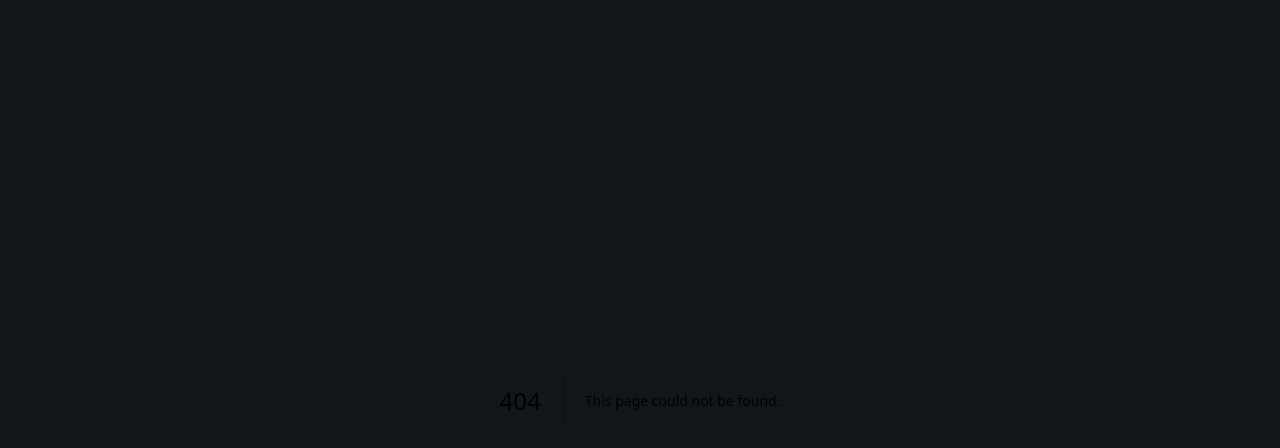
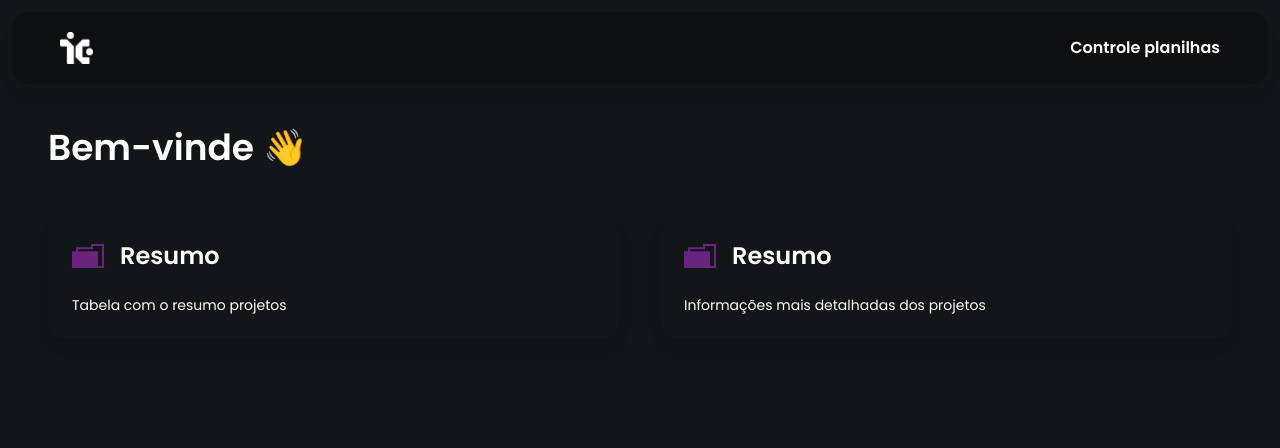
Before and after one commit to xwilsonneto/icflow, a Next.js app: page /dashboard in a window 1280 px wide. Before the commit this address had no page. Shown: the top 448 px of the page. Built offline with nearby package versions, Linux system fonts and the light colour scheme.

Commit message:
Middleware da porraaa

```diff
--- /dev/null
+++ b/app/dashboard/layout.tsx
@@ -0,0 +1,19 @@
+import { ReactNode } from "react";
+import Header from "@/components/Header"; // Ajuste o caminho conforme necessário
+import { ThemeProvider } from "@/components/theme-provider";
+import { cn } from "@/lib/utils";
+
+export default function DashboardLayout({
+  children,
+}: {
+  children: ReactNode;
+}) {
+  return (
+    <div className='mx-auto flex max-w-7xl flex-col space-y-14'>
+      <Header />
+      <main className={cn('min-h-screen bg-dark-300 font-sans antialiased')}>
+        {children}
+      </main>
+    </div>
+  );
+}
--- /dev/null
+++ b/app/dashboard/page.tsx
@@ -0,0 +1,31 @@
+'use client'
+
+import CardMenu from '@/components/CardMenu'
+import React from 'react'
+
+const page = () => {
+  return (
+    <main className='admin-main'>
+        <section className='w-full space-y-4'>
+          <div className='flex justify-between'>
+            <h1 className='header'>Bem-vinde 👋</h1>
+          </div>
+        </section>
+        <section className='admin-stat'>
+            <CardMenu
+                label="Tabela com o resumo projetos"
+                menuItem="Resumo"
+                icon="/icons/project.svg"
+            />
+            <CardMenu
+                label="Informações mais detalhadas dos projetos"
+                menuItem="Resumo"
+                icon="/icons/project.svg"
+            />
+        </section>
+
+    </main>
+  )
+}
+
+export default page
--- /dev/null
+++ b/app/dashboard/resume/page.tsx
@@ -0,0 +1,38 @@
+// app/page.tsx
+import { DataTable } from '@/components/table/DataTable';
+import { columns } from '@/components/table/columns';
+import { getData } from '@/lib/mongodb';
+
+// Exporta a configuração dinâmica
+export const dynamic = 'force-dynamic'; // Adiciona essa linha para garantir que a página seja renderizada dinamicamente
+
+const Admin = async () => {
+  const data = await getData(); // Carrega os dados do servidor
+
+  const lastUpdatedDate = data.reduce((latest, current) => {
+    const lastUpdated = current.lastUpdated as string | undefined;
+
+    if (lastUpdated) {
+      return !latest || lastUpdated > latest ? lastUpdated : latest;
+    }
+    return latest;
+  }, undefined as string | undefined);
+
+  return (
+      <main className='admin-main'>
+        <section className='w-full space-y-4'>
+          <div className='flex justify-between'>
+            <h1 className='header'>Bem-vinde 👋</h1>
+          </div>
+          <div className='flex justify-between'>
+            <p className='text-dark-700'>Acompanhe o resumo das planilhas.</p>
+            <p className='text-dark-700 italic'>última atualização: {lastUpdatedDate || "Sem atualização"}</p>
+          </div>
+        </section>
+        <DataTable columns={columns} data={data} />
+      </main>
+
+  );
+};
+
+export default Admin;
--- a/app/layout.tsx
+++ b/app/layout.tsx
@@ -4,6 +4,7 @@ import "./globals.css";
 import { Provider } from "./Provider";
 import { ThemeProvider } from "@/components/theme-provider";
 import { cn } from "@/lib/utils";
+import Header from "@/components/Header";
 
 const fontSans = Poppins({ weight: ['400', '500', '600'], variable: '--font-sans', subsets: ["latin"] });
 
@@ -30,7 +31,7 @@ export default function RootLayout({
             enableSystem
             disableTransitionOnChange
           >
-            {children}
+              {children}
           </ThemeProvider>
         </body>
       </Provider>
--- a/app/page.tsx
+++ b/app/page.tsx
@@ -1,56 +1,36 @@
-// app/page.tsx
-import { DataTable } from '@/components/table/DataTable';
-import { columns } from '@/components/table/columns';
-import { getData } from '@/lib/mongodb';
+import ColabForm from '@/components/forms/LoginForm';
 import Image from 'next/image';
-import Link from 'next/link';
-import { Payment } from '@/types/payment';
+import React from 'react';
 
-// Exporta a configuração dinâmica
-export const dynamic = 'force-dynamic'; // Adiciona essa linha para garantir que a página seja renderizada dinamicamente
-
-const Admin = async () => {
-  const data = await getData(); // Carrega os dados do servidor
-
-  const lastUpdatedDate = data.reduce((latest, current) => {
-    const lastUpdated = current.lastUpdated as string | undefined;
-
-    if (lastUpdated) {
-      return !latest || lastUpdated > latest ? lastUpdated : latest;
-    }
-    return latest;
-  }, undefined as string | undefined);
-
+const Login = () => {
   return (
-    <div className='mx-auto flex max-w-7xl flex-col space-y-14'>
-      <header className='admin-header'>
-        <Link href="/" className='cursor-pointer'>
+    <div className='flex h-screen max-h-screen'>
+      <section className='remove-scrollbar container my-auto'>
+        <div className='sub-container max-w-[496px]'>
           <Image
-              src="/icons/iclogobranca.png"
-              height={32}
-              width={162}
-              alt='Logo'
-              className='h-8 w-fit'
+            src="/icons/iclogobranca.png"
+            height={1000}
+            width={1000}
+            alt='iclogo'
+            className='mb-12 h-10 w-fit'
           />
-        </Link>
-        <p className='text-16-semibold'>
-          Controle planilhas
-        </p>
-      </header>
-      <main className='admin-main'>
-        <section className='w-full space-y-4'>
-          <div className='flex justify-between'>
-            <h1 className='header'>Bem-vinde 👋</h1>
+          <ColabForm />
+          <div className='text-14-regular mt-20 flex justify-between'>
+            <p className='justify-items-end text-dark-600 xl:text-left'>
+              © 2024 The Experience Lab.
+            </p>
           </div>
-          <div className='flex justify-between'>
-            <p className='text-dark-700'>Acompanhe o resumo das planilhas.</p>
-            <p className='text-dark-700 italic'>última atualização: {lastUpdatedDate || "Sem atualização"}</p>
-          </div>
-        </section>
-        <DataTable columns={columns} data={data} />
-      </main>
+        </div>
+      </section>
+      <Image
+        src="/assets/images/equipe.png"
+        height={1000}
+        width={1000}
+        alt='equipe'
+        className='side-img max-w-[50%]'
+      />
     </div>
   );
-};
+}
 
-export default Admin;
+export default Login;
--- /dev/null
+++ b/components/CardMenu.tsx
@@ -0,0 +1,29 @@
+import clsx from "clsx";
+import Image from "next/image";
+
+type CardMenuProps = {
+  label: string;
+  icon: string;
+  menuItem: string;
+};
+
+const CardMenu = ({ label, icon, menuItem }: CardMenuProps) => {
+  return (
+    <div className="stat-card">
+      <div className="flex items-center gap-4">
+        <Image
+          src={icon}
+          height={32}
+          width={32}
+          alt="card"
+          className="size-8 w-fit"
+        />
+        <h2 className="text-24-bold text-white">{menuItem}</h2>
+      </div>
+
+      <p className="text-14-regular">{label}</p>
+    </div>
+  );
+};
+
+export default CardMenu;
--- /dev/null
+++ b/components/Header.tsx
@@ -0,0 +1,26 @@
+import Image from 'next/image'
+import Link from 'next/link'
+import React from 'react'
+
+const Header = () => {
+  return (
+
+        <header className='admin-header'>
+            <Link href="/dashboard" className='cursor-pointer'>
+            <Image
+                src="/icons/iclogobranca.png"
+                height={32}
+                width={162}
+                alt='Logo'
+                className='h-8 w-fit'
+            />
+            </Link>
+            <p className='text-16-semibold'>
+            Controle planilhas
+            </p>
+        </header>
+
+  )
+}
+
+export default Header
```
Also changed, not shown: middleware.ts (+12 -6 lines), app/dashboard/projects/page.tsx (renamed from app/projects/page.tsx), public/icons/project.svg (added).
